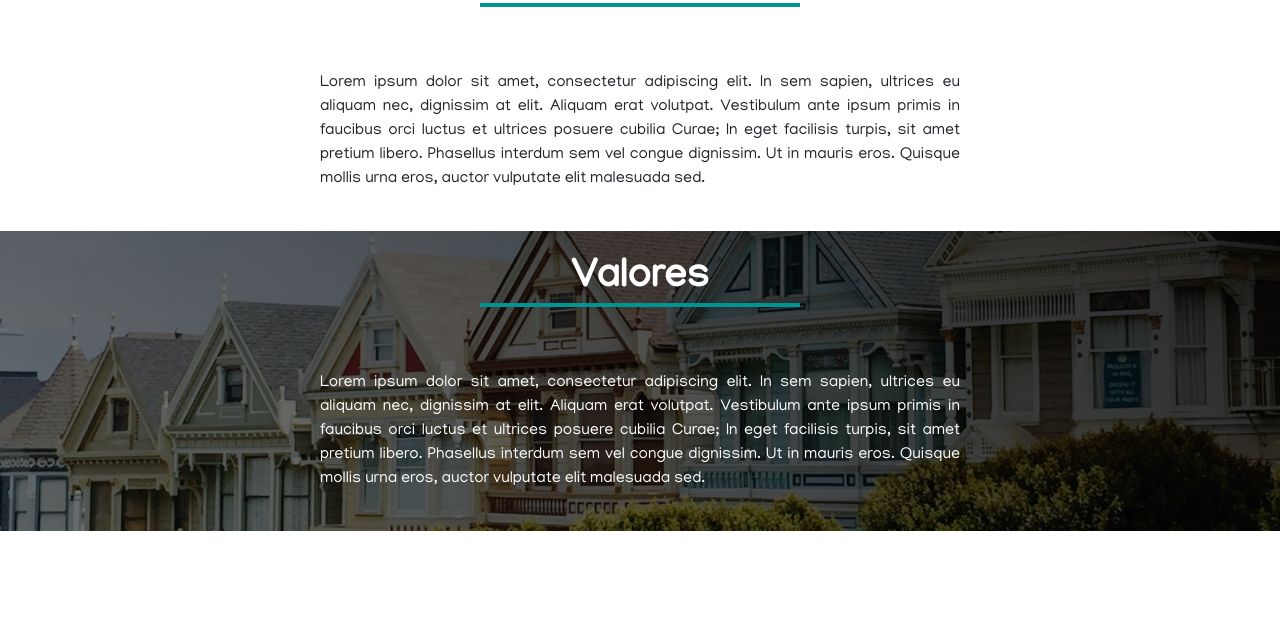
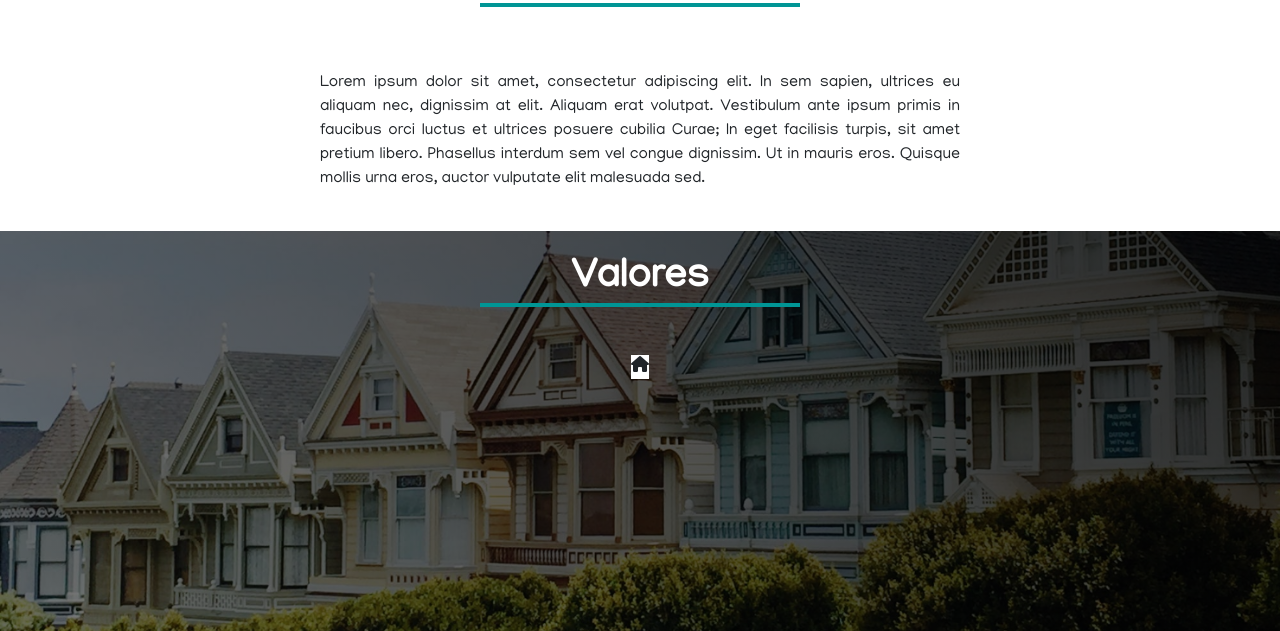
Before and after one commit to tornellihenrique/trabalho-ppi-imobiliaria, a PHP site: page /home.html in a window 1280 px wide. Shown: the part 869-1500 px from the top of the page. Before the commit the page ends 1400 px from the top, so only its background shows below. Run offline with PHP 8.4, Linux system fonts and the light colour scheme; some libraries are stand-ins or nearby versions.

Commit message:
avancando no projeto

```diff
--- a/src/assets/css/style.css
+++ b/src/assets/css/style.css
@@ -48,6 +48,7 @@ body {
 .values-section {
     background: linear-gradient(45deg, rgba(0, 0, 0, 0.5), rgba(0, 0, 0, 0.8)), url(../images/bg-2.png) center no-repeat;
     background-size: cover;
+    height: 400px;
 }
 
 .section-title {
@@ -59,3 +60,7 @@ body {
 .custom-logo {
     font-family: 'kgsweetnsassy-webfont';
 }
+
+.icon-box {
+    background-color: white;
+}
--- a/src/home.html
+++ b/src/home.html
@@ -10,6 +10,7 @@
     <link href="https://fonts.googleapis.com/css?family=Manjari&display=swap" rel="stylesheet">
     <link rel="stylesheet" href="assets/css/style.css">
     <link rel="stylesheet" href="assets/css/predefinied-styles.css">
+    <script src="https://kit.fontawesome.com/ebe8a9ac3c.js"></script>
 </head>
 
 <body>
@@ -67,13 +68,11 @@
     <section class="values-section py-4">
         <h1 class="section-title text-center font-weight-bolder text-white">Valores</h1>
         <div class="mt-5 d-flex align-items-center justify-content-center">
-            <p class="text-justify w-50 my-3 text-white">
-                Lorem ipsum dolor sit amet, consectetur adipiscing elit. In sem sapien, ultrices eu aliquam nec,
-                dignissim at elit. Aliquam erat volutpat. Vestibulum ante ipsum primis in faucibus orci luctus et
-                ultrices posuere cubilia Curae; In eget facilisis turpis, sit amet pretium libero. Phasellus interdum
-                sem vel congue dignissim. Ut in mauris eros. Quisque mollis urna eros, auctor vulputate elit malesuada
-                sed.
-            </p>
+            <div>
+                <div class="icon-box">
+                    <i class="fas fa-home"></i>
+                </div>
+            </div>
         </div>
     </section>
     <script src="assets/js/jquery-3.3.1.slim.min.js"></script>
```
